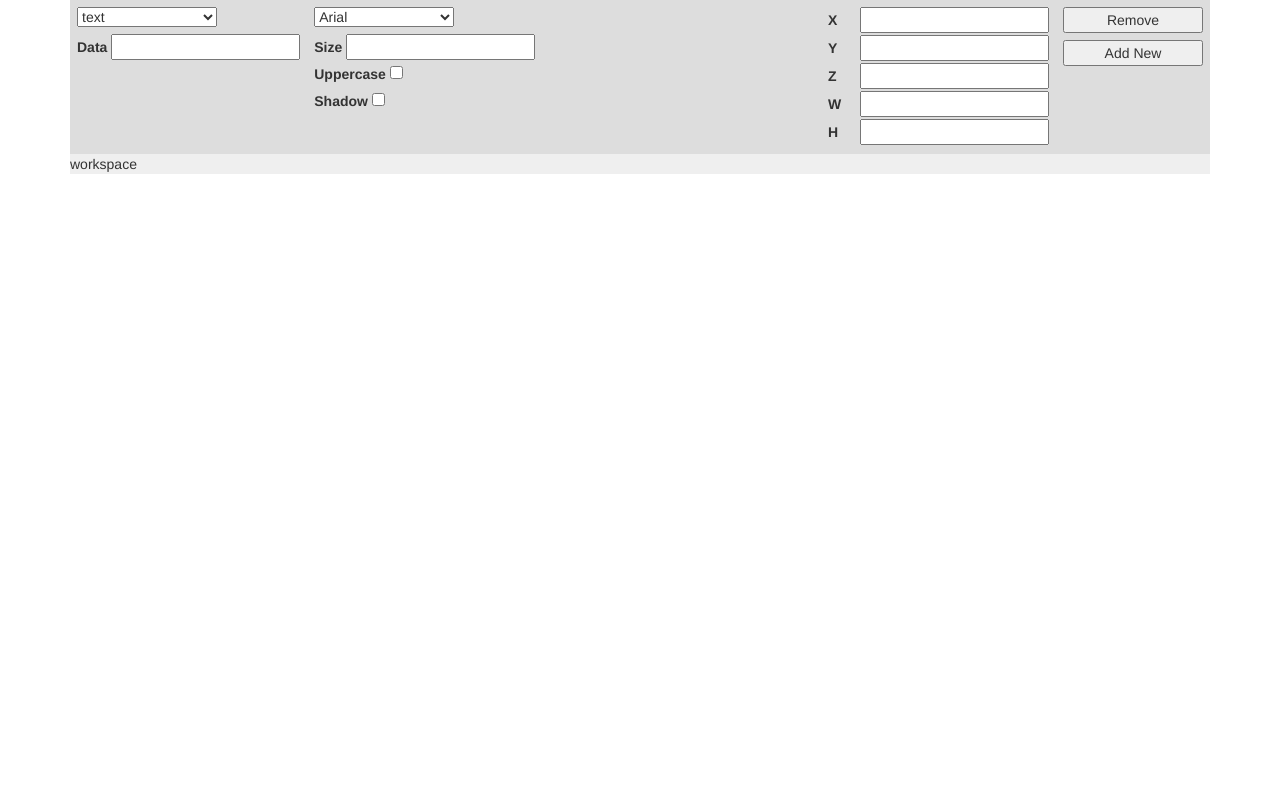
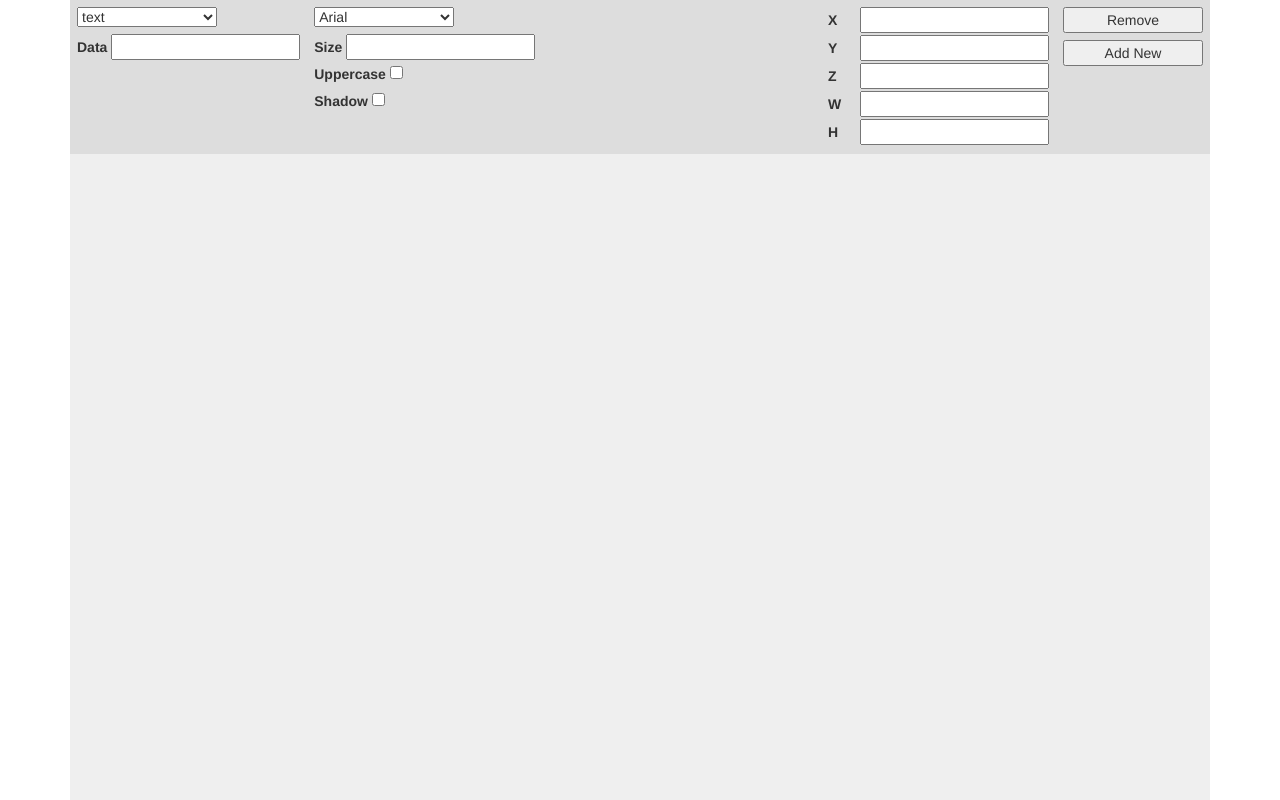
Before and after one commit to bebraw/template_editor, a website: page app/index.html in a window 1280 px wide. Shown: the top 800 px of the page. Drawn offline with nearby package versions, Linux system fonts and the light colour scheme; some packages are replaced by stand-ins of ours; files that its build step writes are made by us from their sources.

Commit message:
Set workspace height using 4:3 ratio
Maybe this needs to change later somehow. At least this is a starting
point.

```diff
--- a/app/scripts/controllers/main.js
+++ b/app/scripts/controllers/main.js
@@ -8,4 +8,13 @@ angular.module('templateEditorApp').controller('MainCtrl', function($scope) {
 
     $scope.fonts = ['Arial', 'Helvetica', 'Times New Roman'];
     $scope.selectedFont = $scope.fonts[0];
+
+    initializeWorkspace();
+
+    function initializeWorkspace() {
+        var workspace = document.getElementById('workspace');
+        var $workspace = angular.element(workspace);
+
+        $workspace.css('height', workspace.clientWidth * 3 / 4 + 'px');
+    }
 });
--- a/app/styles/main.css
+++ b/app/styles/main.css
@@ -4,7 +4,7 @@
     overflow: auto;
 }
 
-.workspace {
+#workspace {
     background: #efefef;
 }
 
--- a/app/views/main.html
+++ b/app/views/main.html
@@ -76,6 +76,4 @@
     </div>
 </header>
 
-<div class="workspace">
-workspace
-</div>
+<div id="workspace"></div>
```
